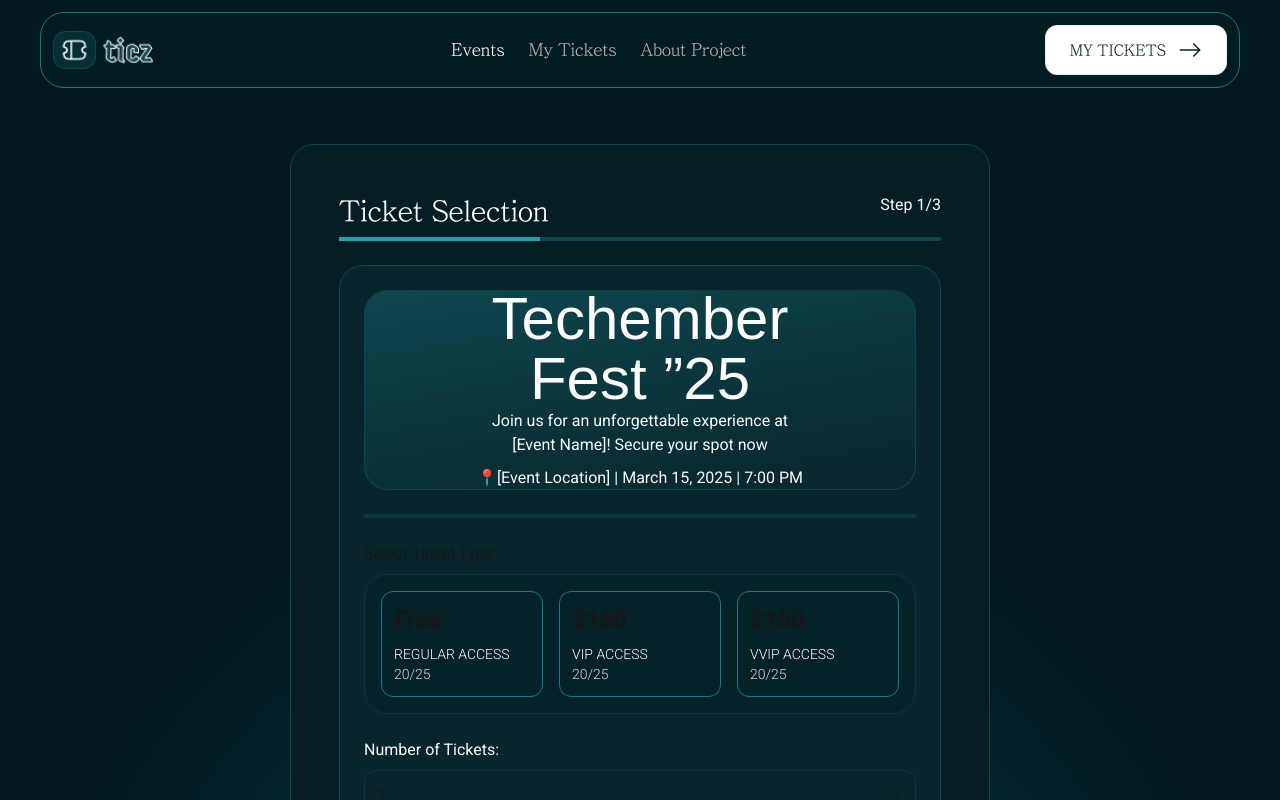
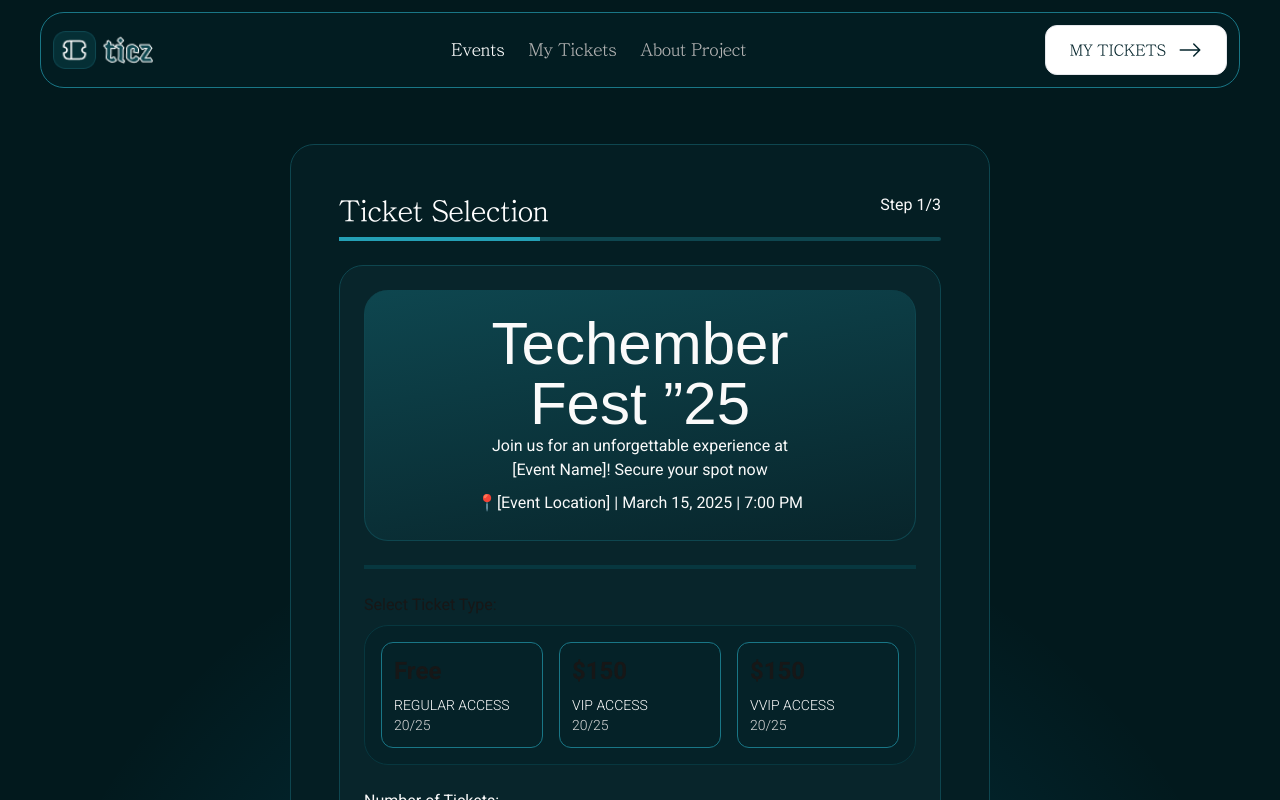
Before and after one commit to Peliah/event-ticket-generator, a Next.js app: page / in a window 1280 px wide. Shown: the top 800 px of the page. Built offline with nearby package versions, Linux system fonts and the light colour scheme; a web font is replaced by a local one.

Commit message:
further updates

```diff
--- a/components/FormContainer/Step1.tsx
+++ b/components/FormContainer/Step1.tsx
@@ -19,7 +19,7 @@ const Step1: React.FC<StepProps> = ({ nextStep, formData, setFormData, errors, c
     return (
         <div className='p-5 md:p-6 rounded-3xl border border-[#0E464F] bg-[#08252B]'>
             <div className='flex flex-col gap-6'>
-                <div className='text-center border-x border-b border-[#0E464F] rounded-3xl h-[200px] bg-transparent flex items-center'
+                <div className='text-center border-x border-b border-[#0E464F] rounded-3xl px-6 py-4 md:p-6 bg-transparent flex items-center'
                     style={{ backgroundImage: `linear-gradient(170deg, #24A0B5 0%, #0E464F 0%, transparent 100% )` }}
                 >
                     <div className='max-w-[340px] mx-auto'>
```
